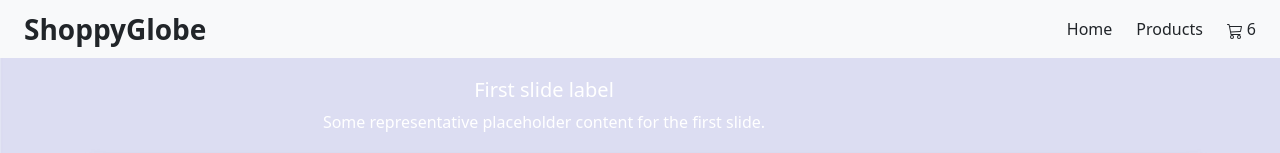
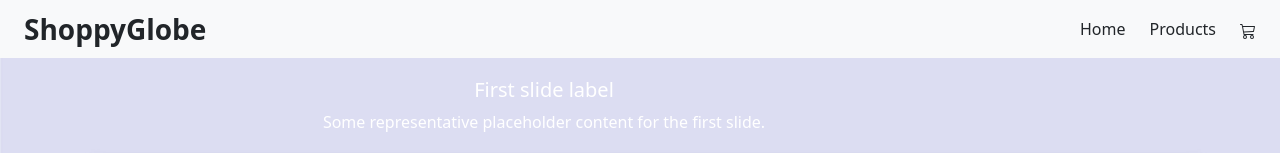
Before and after one commit to dilnakt-bnglr/shoppyGlobe, a React (Vite) app: page / in a window 1280 px wide. Shown: the top 153 px of the page. Built offline with nearby package versions, Linux system fonts and the light colour scheme; no server answers.

Commit message:
added cartcount to header

```diff
--- a/src/components/Header.jsx
+++ b/src/components/Header.jsx
@@ -1,8 +1,10 @@
 import React from "react";
 import { BsCart3 } from "react-icons/bs";
 import { Link } from "react-router-dom";
+import { useSelector } from "react-redux";
 
 function Header() {
+  const cartCount = useSelector((store) => store.cart.cart.length);
   return (
     <div className="d-flex justify-content-between align-items-center bg-light px-4 py-2">
       <p className="text-capitalize fw-bolder fs-3 mb-0">ShoppyGlobe</p>
@@ -22,7 +24,11 @@ function Header() {
           <li className="position-relative">
             <Link to="/cart" className="text-decoration-none text-dark">
               <BsCart3 />
-              <span className="ms-1">6</span>
+              {cartCount > 0 ? (
+                <span className="ms-1 text-primary fw-bold">{cartCount}</span>
+              ) : (
+                ""
+              )}
             </Link>
           </li>
         </ul>
```
